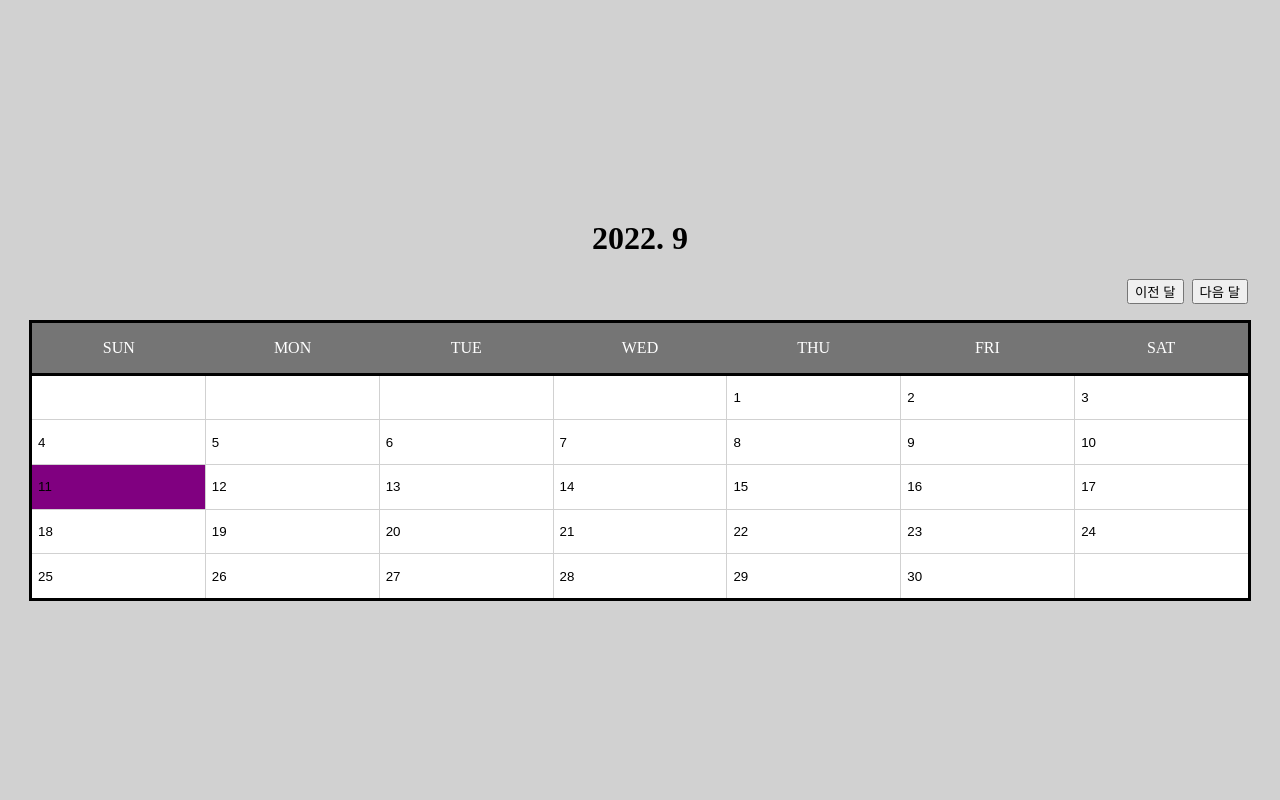
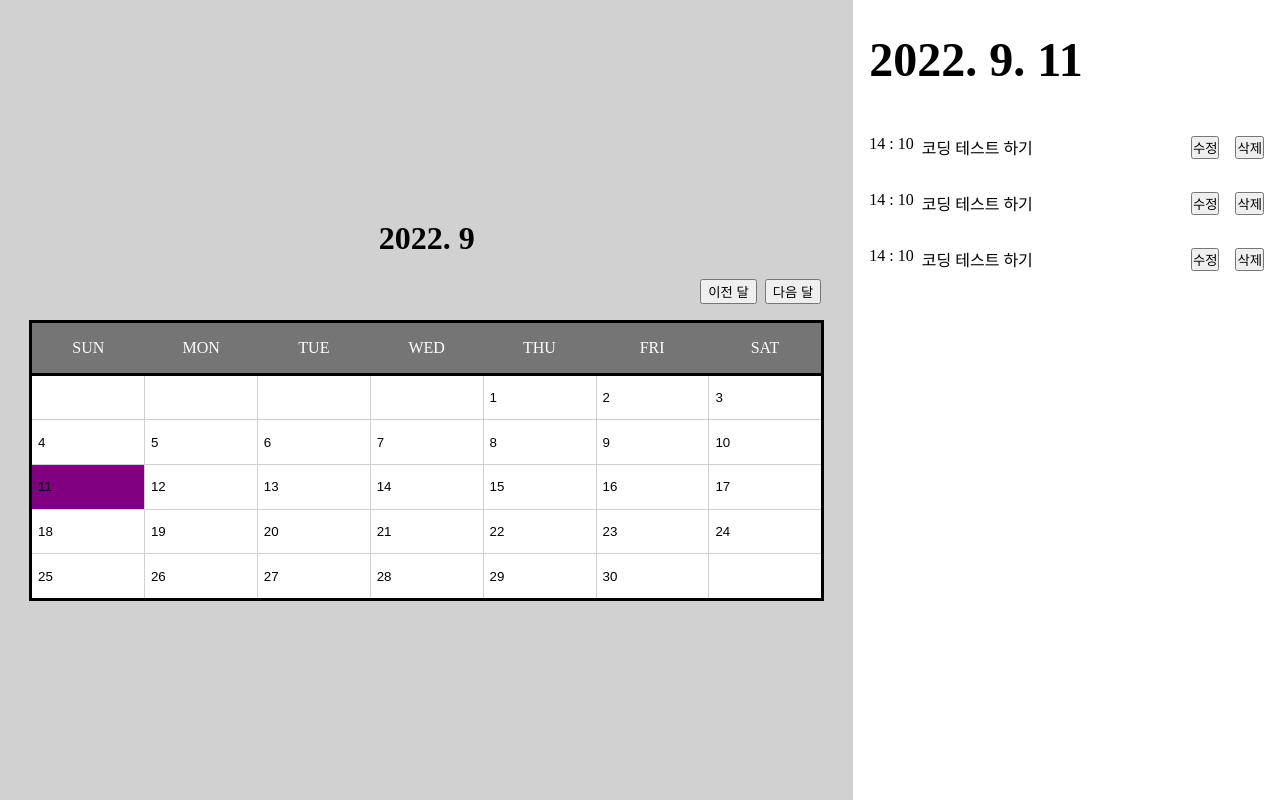
Before and after one commit to JeinJang/calendar-todo-list, a Next.js app: page / in a window 1280 px wide. Built offline with nearby package versions, Linux system fonts and the light colour scheme.

Commit message:
feature: #4 todo list published

```diff
--- a/src/components/Calendar/index.tsx
+++ b/src/components/Calendar/index.tsx
@@ -16,7 +16,7 @@ export default function Calendar() {
       flexDirection="column"
       justifyContent="center"
       alignItems="center"
-      flex="1"
+      flex="2"
     >
       <CalendarHeader
         year={currentYear}
--- /dev/null
+++ b/src/components/Todos/TodoItem.tsx
@@ -0,0 +1,37 @@
+import Box from "../core/Box";
+import Text from "../core/Text";
+
+type Props = {
+  id: string;
+  name: string;
+  time: Date;
+};
+
+export default function TodoItem({id, name, time}: Props) {
+  return (
+    <Box display="flex">
+      <Text marginRight="0.5rem">
+        {`${time.getHours()}`.padStart(2, '0')} : {`${time.getMinutes()}`.padStart(2, '0')}
+      </Text>
+      <Text>{name}</Text>
+      <Box
+        type="button"
+        as="button"
+        onClick={() => {}}
+        padding="0"
+        margin="auto 0 auto auto"
+      >
+        수정
+      </Box>
+      <Box
+        type="button"
+        as="button"
+        onClick={() => {}}
+        padding="0"
+        margin="auto 0 auto 1rem"
+      >
+        삭제
+      </Box>
+    </Box>
+  );
+};
--- /dev/null
+++ b/src/components/Todos/TodosHeader.tsx
@@ -0,0 +1,12 @@
+import Box from "../core/Box";
+import Text from "../core/Text";
+
+const TodosHeader = ({ date }: { date: Date }) => (
+  <Box>
+    <Text as="h1" fontSize="48px" fontWeight="700">
+      {date.getFullYear()}. {date.getMonth() + 1}. {date.getDate()}
+    </Text>
+  </Box>
+);
+
+export default TodosHeader;
--- /dev/null
+++ b/src/components/Todos/index.tsx
@@ -0,0 +1,49 @@
+import Box from "../core/Box";
+import TodoItem from "./TodoItem";
+import TodosHeader from "./TodosHeader";
+
+const todoList = [
+  {
+    id: '1',
+    name: '코딩 테스트 하기',
+    time: new Date()
+  },
+  {
+    id: '2',
+    name: '코딩 테스트 하기',
+    time: new Date()
+  },
+  {
+    id: '3',
+    name: '코딩 테스트 하기',
+    time: new Date()
+  }
+];
+
+export default function Todos() {
+  const currentDate = new Date();
+
+  return (
+    <Box
+      padding="0 1rem"
+      display="flex"
+      flexDirection="column"
+      background="white"
+      flex="1"
+    >
+      <TodosHeader date={currentDate} />
+      <Box marginBottom="auto">
+        {todoList.map(
+          todo => (
+            <TodoItem
+              key={todo.id}
+              id={todo.id}
+              name={todo.name}
+              time={todo.time}
+            />
+          )
+        )}
+      </Box>
+    </Box>
+  );
+};
--- a/src/pages/index.tsx
+++ b/src/pages/index.tsx
@@ -2,6 +2,7 @@ import styled from '@emotion/styled';
 import Head from 'next/head';
 import React from 'react';
 import Calendar from '../components/Calendar';
+import Todos from '../components/Todos';
 
 const Container = styled.div`
   display: flex;
@@ -18,6 +19,7 @@ const MainPage = () => {
       </Head>
       <Container>
         <Calendar />
+        <Todos />
       </Container>
     </>
   );
```
